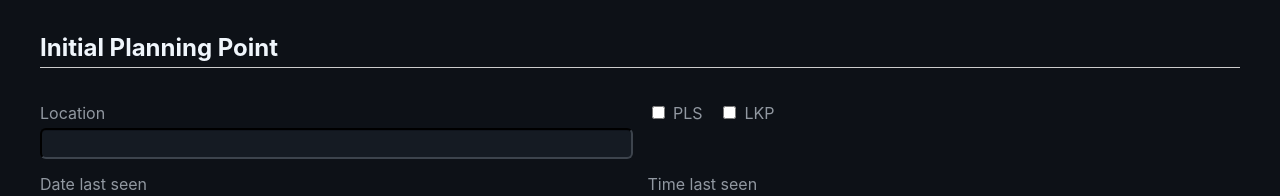
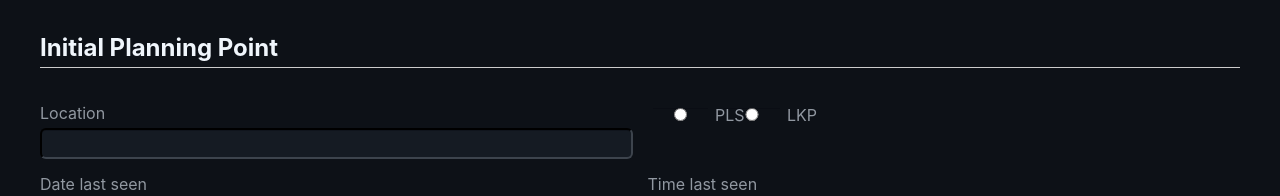
Before and after one commit to hvmrt/misper, a plain HTML site: page index.html in a window 1280 px wide. Shown: the part 969-1165 px from the top of the page. Drawn offline with Linux system fonts and the light colour scheme.

Commit message:
PLS LKP Radio

```diff
--- a/index.html
+++ b/index.html
@@ -119,8 +119,8 @@
     <h2>Initial Planning Point</h2>
     <label>Location <input name="location" type="text"></label>
     <div class="checkbox-group" aria-label="Location type">
-      <label><input type="checkbox" name="locType" value="PLS"> PLS</label>
-      <label><input type="checkbox" name="locType" value="LKP"> LKP</label>
+      <label><input type="radio" name="locType" value="PLS"> PLS</label>
+      <label><input type="radio" name="locType" value="LKP"> LKP</label>
     </div>
 
     <label>Date last seen <input type="date" name="dateLastSeen"></label>
```
